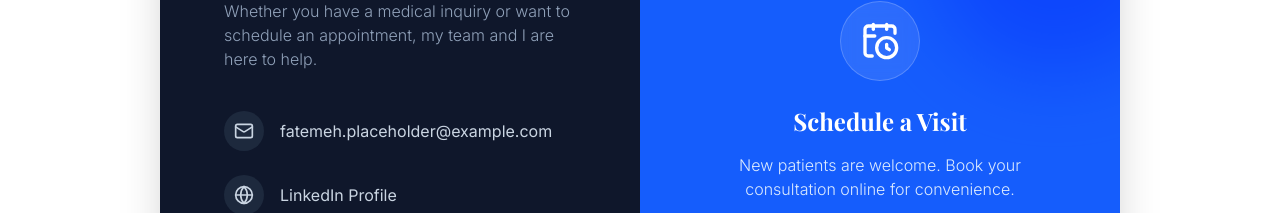
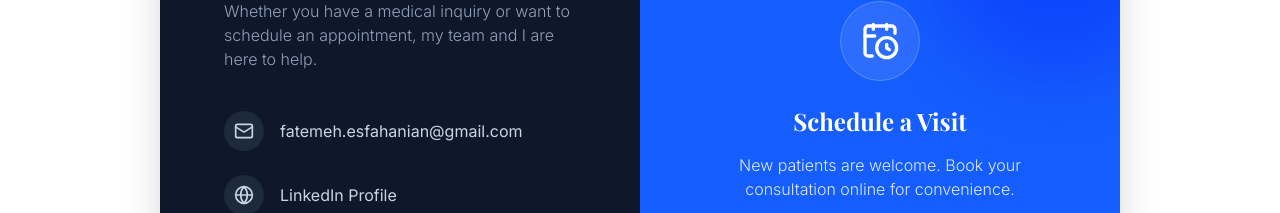
Before and after one commit to Fatemeh-Esfahanian/personal-website, a Next.js app: page / in a window 1280 px wide. Shown: the part 7913-8126 px from the top of the page. Built offline with nearby package versions, Linux system fonts and the light colour scheme; a web font is replaced by a local one.

Commit message:
fix: update contact information and social links

```diff
--- a/src/data/resume.ts
+++ b/src/data/resume.ts
@@ -4,8 +4,8 @@ export const resumeData = {
     title: "M.D.",
     tagline: "General Physician and Medical Researcher",
     about: "Dr. Fatemeh Esfahanian is a Doctor of Medicine who graduated from Isfahan University of Medical Sciences with a strong background in both clinical practice and extensive medical research. She serves as a General Physician across multiple clinics in Tehran and Isfahan, and is a Global Burden of Disease Collaborator for the University of Washington. She is an active member of the Iranian Medical Association.",
-    email: "fatemeh.placeholder@example.com",
-    linkedin: "https://linkedin.com/in/placeholder",
+    email: "fatemeh.esfahanian@gmail.com",
+    linkedin: "https://www.linkedin.com/in/fatemeh-esfahanian-9b2a1b161/",
     clinicLocation: "Isfahan University of Medical Sciences, Ashrafi Esfahani Blvd, Punak Sq, Tehran, Iran",
     bookingLink: "#"
   },
```
